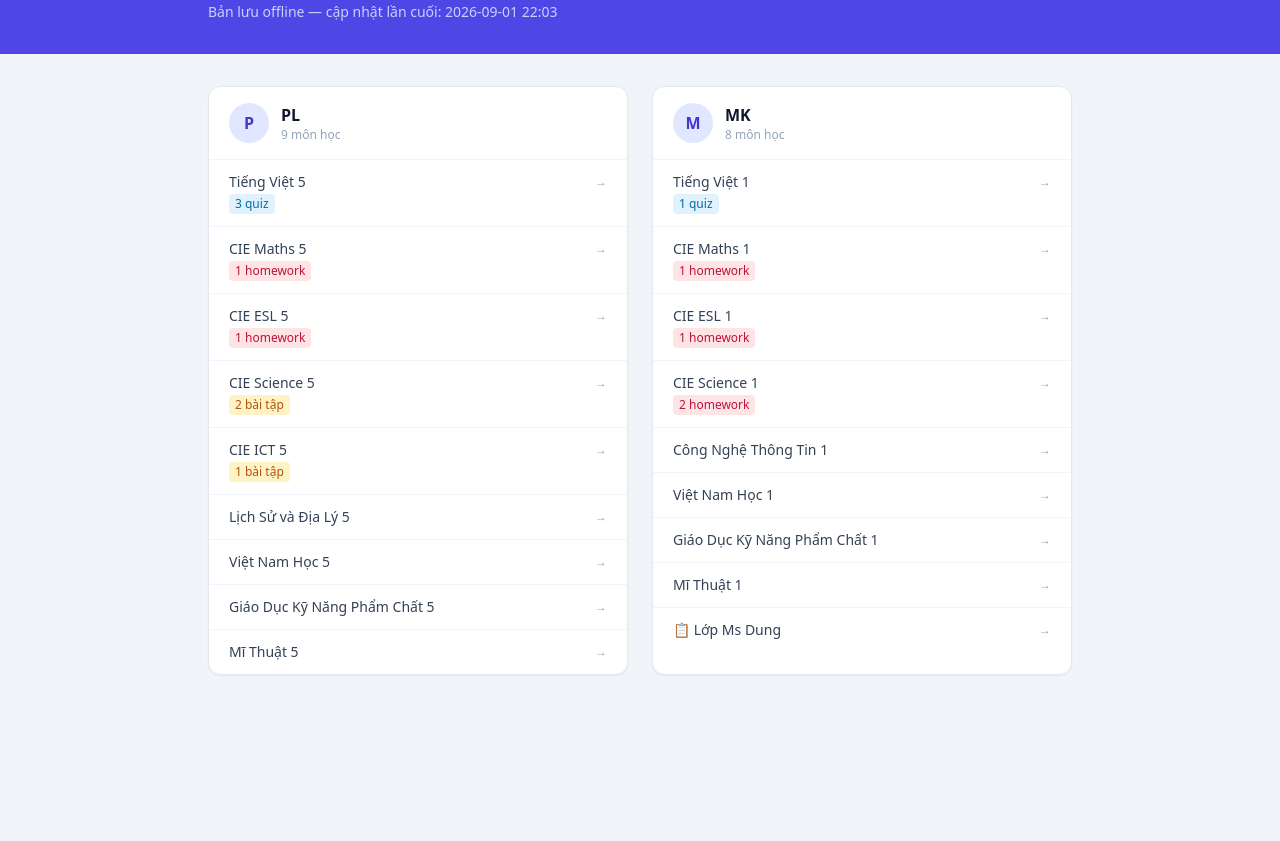
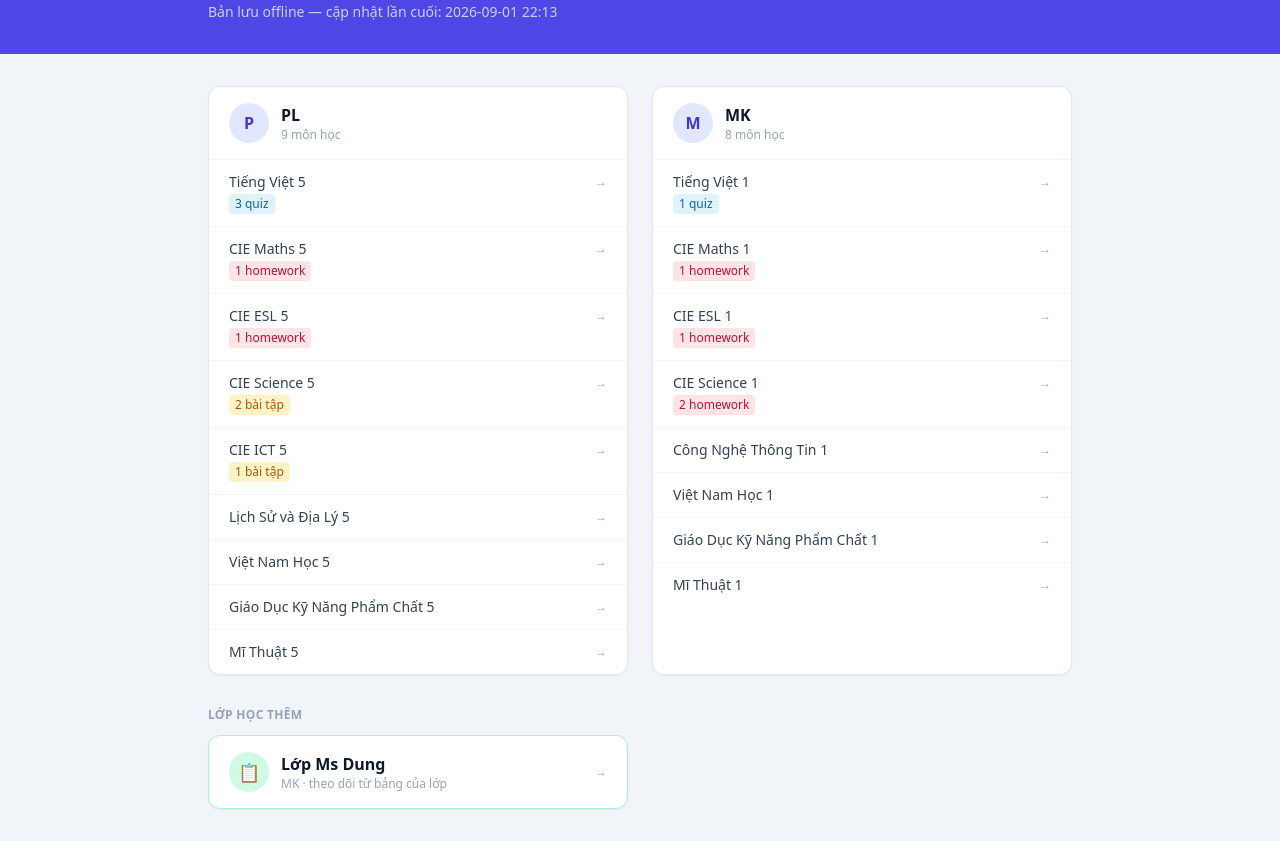
Before and after one commit to sinarale/lms-app, a plain HTML site: page public/index.html in a window 1280 px wide. Shown: the part 66-907 px from the top of the page. Before the commit the page ends 800 px from the top, so only its background shows below. Drawn offline with nearby package versions, Linux system fonts and the light colour scheme.

Commit message:
publish: 2026-09-01 22:13

```diff
--- a/public/index.html
+++ b/public/index.html
@@ -11,15 +11,16 @@
   <header class="bg-indigo-600 text-white">
     <div class="max-w-4xl mx-auto px-4 py-8">
       <h1 class="text-2xl font-bold">📚 Góc Học Tập</h1>
-      <p class="mt-1 text-indigo-200 text-sm">Bản lưu offline — cập nhật lần cuối: 2026-09-01 22:03</p>
+      <p class="mt-1 text-indigo-200 text-sm">Bản lưu offline — cập nhật lần cuối: 2026-09-01 22:13</p>
     </div>
   </header>
 
   <!-- Cảnh báo dữ liệu cũ: tính ngay trên trình duyệt nên vẫn hoạt động kể cả
        khi toàn bộ hệ thống đồng bộ đã chết (lúc đó không có gì gửi báo lỗi được) -->
-  <div id="stale" data-built="2026-09-01T22:03+07:00" class="hidden max-w-4xl mx-auto px-4 pt-4"></div>
+  <div id="stale" data-built="2026-09-01T22:13+07:00" class="hidden max-w-4xl mx-auto px-4 pt-4"></div>
 
-  <main class="max-w-4xl mx-auto px-4 py-8 grid gap-6 sm:grid-cols-2">
+  <main class="max-w-4xl mx-auto px-4 py-8">
+    <div class="grid gap-6 sm:grid-cols-2">
 
     <section class="bg-white rounded-xl shadow-sm border border-slate-200 overflow-hidden">
       <div class="px-5 py-4 border-b border-slate-100 flex items-center gap-3">
@@ -150,7 +151,6 @@
           </a>
         </li>
 
-
       </ul>
     </section>
 
@@ -270,18 +270,32 @@
           </a>
         </li>
 
+      </ul>
+    </section>
 
-        <li class="border-t-2 border-slate-100">
-          <a href="mk/lop-ms-dung.html"
-             class="flex items-center justify-between gap-3 px-5 py-3 hover:bg-emerald-50 group">
-            <span class="text-sm font-medium text-slate-700 group-hover:text-emerald-700">
-              📋 Lớp Ms Dung
+    </div>
+
+
+    <!-- Lớp học ngoài LMS — để riêng cho khỏi lẫn với các môn ở trường -->
+    <section class="mt-8">
+      <h2 class="text-xs font-bold uppercase tracking-wide text-slate-400 mb-3">Lớp học thêm</h2>
+      <div class="grid gap-6 sm:grid-cols-2">
+
+        <a href="mk/lop-ms-dung.html"
+           class="block bg-white rounded-xl shadow-sm border border-emerald-200 overflow-hidden hover:border-emerald-400 group">
+          <div class="px-5 py-4 flex items-center gap-3">
+            <span class="w-10 h-10 rounded-full bg-emerald-100 text-emerald-700 text-lg flex items-center justify-center shrink-0">
+              📋
             </span>
+            <div class="min-w-0 flex-1">
+              <h3 class="font-semibold text-slate-900 group-hover:text-emerald-700 truncate">Lớp Ms Dung</h3>
+              <p class="text-xs text-slate-400">MK · theo dõi từ bảng của lớp</p>
+            </div>
             <span class="text-xs text-slate-400 shrink-0">→</span>
-          </a>
-        </li>
+          </div>
+        </a>
 
-      </ul>
+      </div>
     </section>
 
   </main>
```
Also changed, not shown: public/.build.json.
